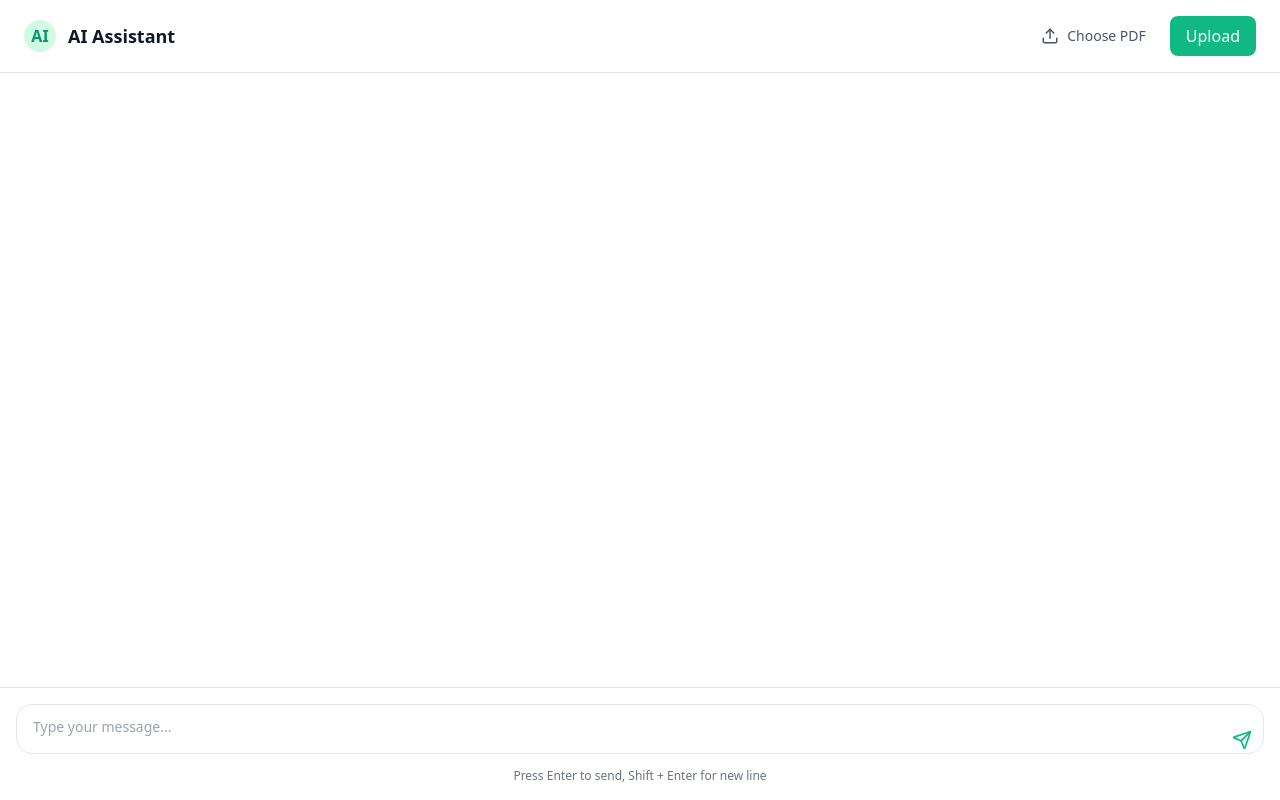
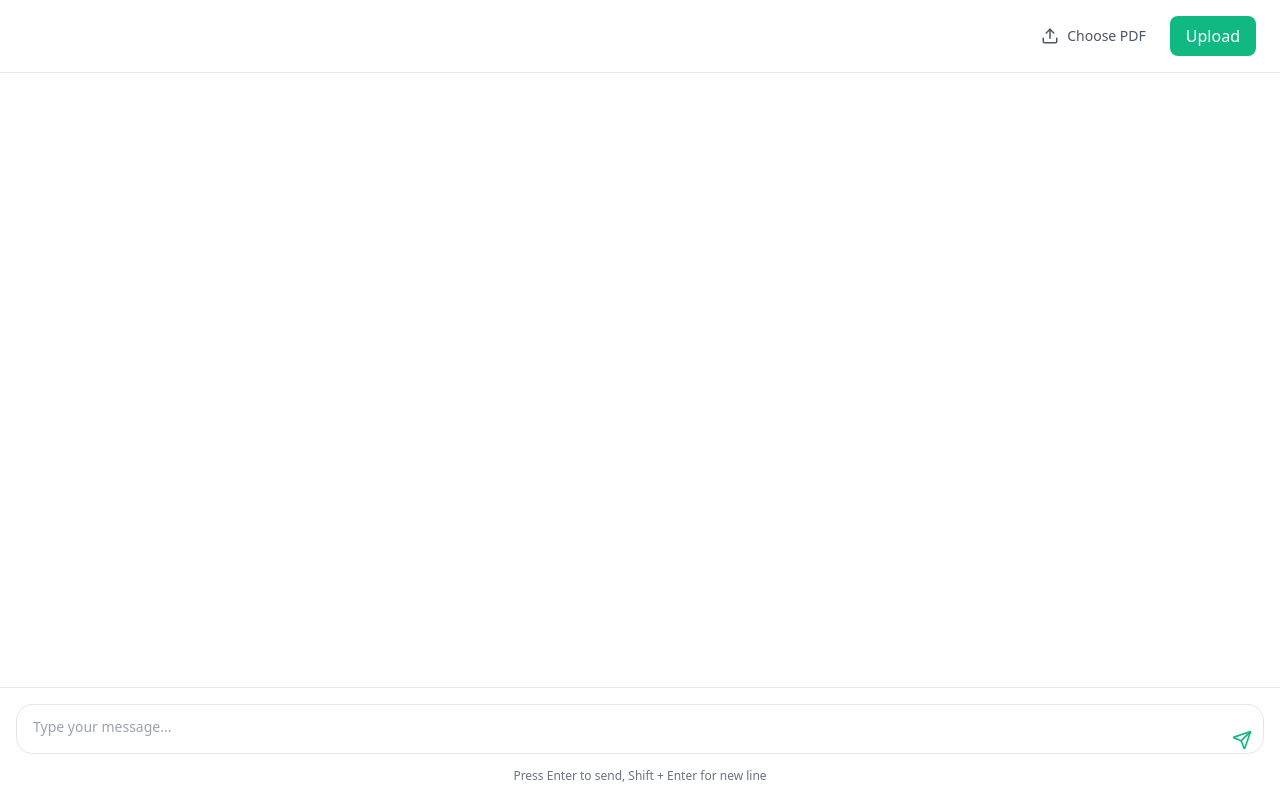
Before and after one commit to N-45div/Assignment-AI-Planet, a React (Vite) app in the folder frontend/: page / in a window 1280 px wide. Built offline with nearby package versions, Linux system fonts and the light colour scheme.

Commit message:
Update Header.jsx

```diff
--- a/frontend/src/components/Header.jsx
+++ b/frontend/src/components/Header.jsx
@@ -1,14 +1,13 @@
 import React from 'react';
 import { Upload } from 'lucide-react';
 
-const Header = ({ setSelectedFile, handleFileUpload, loading }) => {
+const Header = ({ setSelectedFile, handleFileUpload, loading, logo }) => {
   return (
     <div className="px-6 py-4 border-b border-gray-200 flex items-center justify-between bg-white">
-      <div className="flex items-center space-x-3">
-        <div className="w-8 h-8 bg-emerald-100 rounded-full flex items-center justify-center">
-          <span className="text-emerald-600 font-semibold">AI</span>
-        </div>
-        <h1 className="text-lg font-semibold text-gray-900">AI Assistant</h1>
+      <div className="flex items-center">
+        {logo && (
+          <img src={logo} alt="Logo" className="w-8 h-8 rounded-full" />
+        )}
       </div>
       <div className="flex items-center space-x-2">
         <input
```
